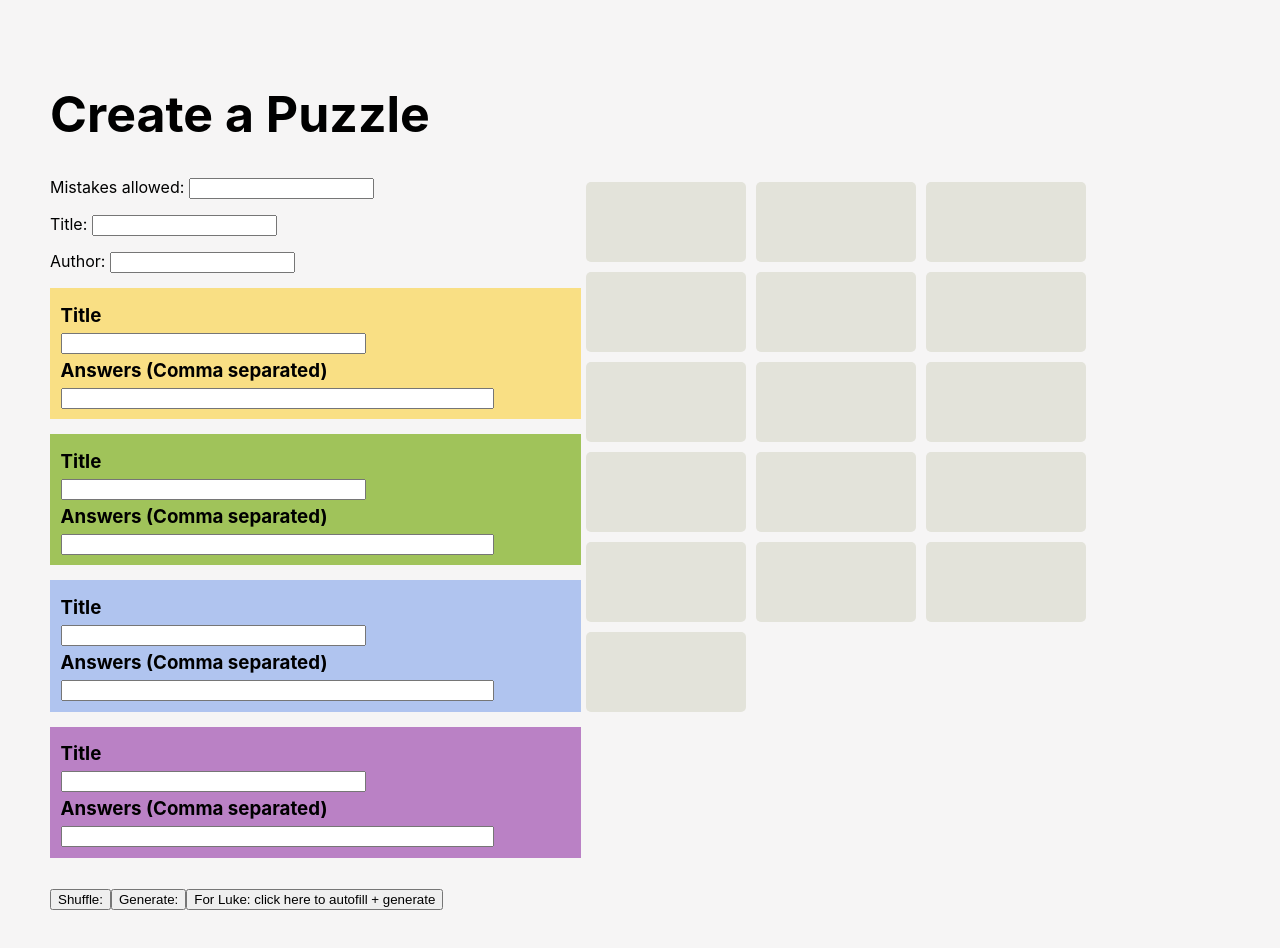
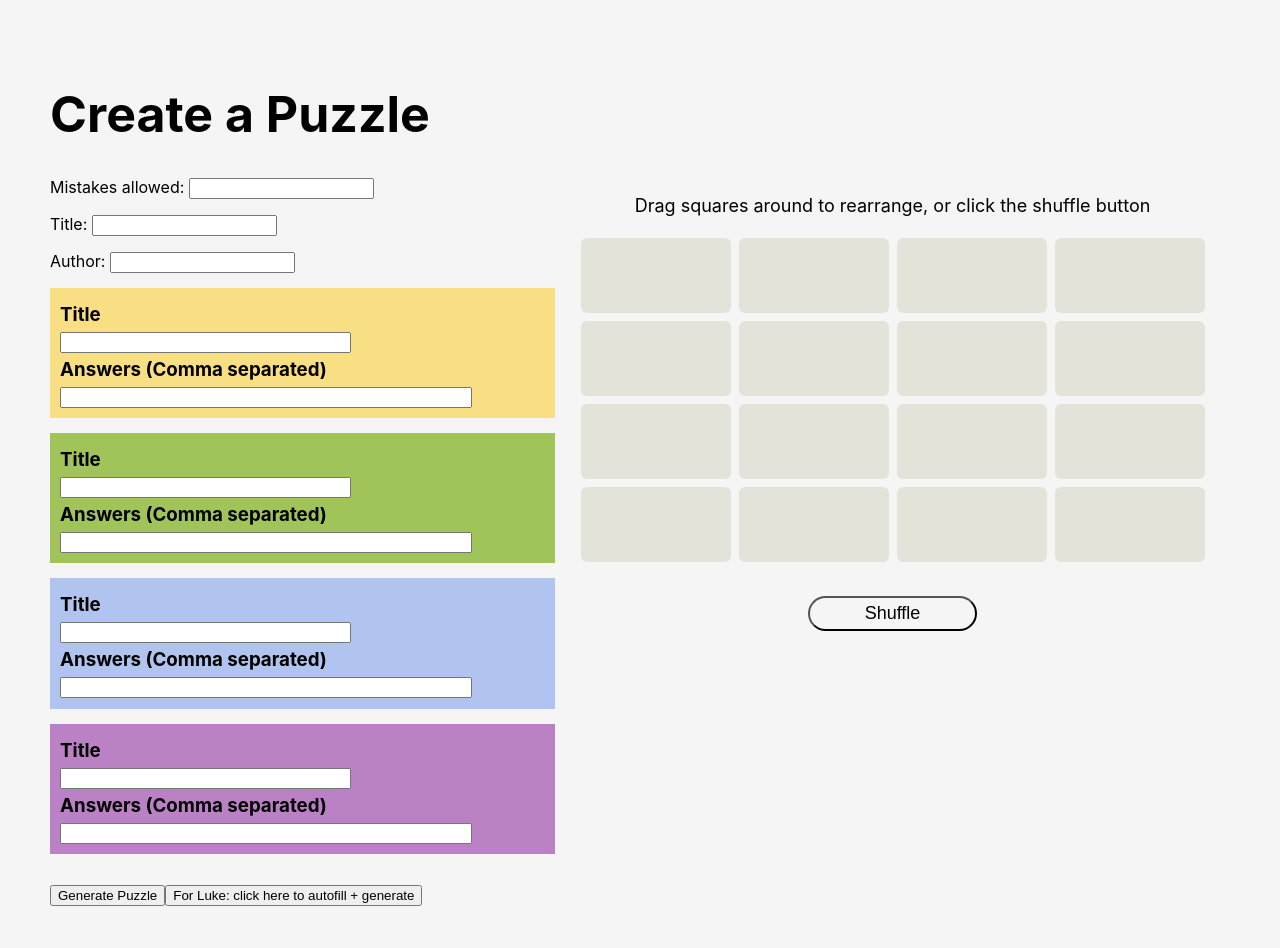
Before and after one commit to lukecolombo03/connections-maker, a React (Create React App) app: page / in a window 1280 px wide. Shown: the top 948 px of the page. Built offline with nearby package versions, Linux system fonts and the light colour scheme.

Commit message:
Added files via upload

```diff
--- a/src/AnswerFeedback.js
+++ b/src/AnswerFeedback.js
@@ -26,6 +26,9 @@ export default function AnswerFeedback({flag, show, visible, setVisible}) {
     if (flag === 2) {
         text = "Already guessed!";
     }
+    if (flag === 3) {
+        text = "Solid";
+    }
 
     if (show) {
         return (
--- a/src/App.js
+++ b/src/App.js
@@ -15,7 +15,7 @@ function App() {
     let allWords = [yellowInput, greenInput, blueInput, purpleInput].map(
         innerList => parseInput(innerList));
 
-    // pares user's input so the commas separate it into 4 words
+    // parse user's input so the commas separate it into 4 words
     // color param should be one of the state variables
     function parseInput(color) {
         // splits user input by comma, maps it to uppercase
@@ -63,7 +63,7 @@ function App() {
     }
 
     return (
-        <div>
+        <div className={"app-cont"}>
             {content}
         </div>
 
--- a/src/CreateScreen.js
+++ b/src/CreateScreen.js
@@ -2,7 +2,6 @@ import React, {useState} from "react";
 import UserInputPanel from "./UserInputPanel";
 import WordSquare from "./WordSquare";
 import CreateForms from "./CreateForms";
-//TODO: make sure rows of CategoryAddPanels and Squares line up
 //TODO: let users drag squares around to rearrange them
 export default function CreateScreen({
                                          yellowInput, setYellowInput, yellowDesc, setYellowDesc,
@@ -12,16 +11,13 @@ export default function CreateScreen({
                                          setScreen, allWords, parseInput, mistakes, setMistakes,
                                          title, setTitle, author, setAuthor, answers, setAnswers
                                      }) {
-    //TODO: have a map of (int, String), representing positions and their corresponding words.
-    // Pass to PuzzleScreen a map of (String, List<int>) representing the categories and the
-    // correct words (as positions) in them.
-    // To check answer correctness, compare 'selected' (set of indices) to this map.
-    //first four should be parseInput(yellowInput)[0,4]
+    //(Key, value) = (Int, String)
+    //Represents each position (one of sixteen indices) and its corresponding word
+    const wordMap = new Map();
 
-    const wordMap = new Map();
-    let count = 0;
-
+    // Updates the word map every time the user types in a new word
     function updateWordMap() {
+        let count = 0;
         while (count < 16) {
             if (count < 4) {
                 wordMap.set(count, parseInput(yellowInput)[count]);
@@ -35,12 +31,9 @@ export default function CreateScreen({
             count++;
         }
     }
-
     updateWordMap();
 
-    // console.log("Word map:\t", wordMap, [...wordMap.values()]);
-
-    //make the keys the descriptions, the values the answers (as positions from the keys of wordMap)
+    //Make the keys the descriptions, the values the answers (as positions from the keys of wordMap)
     function updateAnswers() {
         const nextAnswers = {...answers};
         nextAnswers.yellow = [...wordMap.keys()].slice(0, 4);
@@ -112,7 +105,7 @@ export default function CreateScreen({
     const shuffle = (array) => {
         return array.sort(() => Math.random() - 0.5);
     };
-    let arrayToRender = shuffle([...wordMap.values()]);
+    let arrayToRender = [...wordMap.values()];
 
     //TODO: make this call the parent to ask for re-render - have to use state somehow I think
     function shuffleWords() {
@@ -139,12 +132,17 @@ export default function CreateScreen({
                         wordInput={purpleInput} setUserInput={setPurpleInput} descInput={purpleDesc}
                         setDescInput={setPurpleDesc} color={"purple"}/>
                 </div>
-                <div className={"create-word-grid"}>
-                    {arrayToRender.map((val, i) => (<WordSquare key={i} text={val}/>))}
+                <div className={"word-grid-cont"}>
+                    <p className={"drag-text"}>Drag squares around to rearrange, or click the
+                        shuffle button</p>
+                    <div className={"word-grid"}>
+                        {arrayToRender.map(
+                            (val, i) => (<WordSquare key={i} text={val} visible={true}/>))}
+                    </div>
+                    <button onClick={() => shuffleWords()} className={"shuffle-button"}>Shuffle</button>
                 </div>
             </div>
-            <button onClick={() => shuffleWords()}>Shuffle: {" "}</button>
-            <button onClick={() => prepareForGenerate()}>Generate:</button>
+            <button onClick={() => prepareForGenerate()}>Generate Puzzle</button>
             <button onClick={() => autofill()}>For Luke: click here to autofill + generate</button>
         </div>
     )
--- a/src/PuzzleScreen.js
+++ b/src/PuzzleScreen.js
@@ -2,6 +2,7 @@ import React, {useEffect, useState} from "react";
 import WordSquare from "./WordSquare";
 import Mistakes from "./Mistakes";
 import AnswerFeedback from "./AnswerFeedback";
+import SolvedDisplay from "./SolvedDisplay";
 //TODO:
 // 1) Shuffle the WordSquares
 // 2) Make a shuffle button
@@ -11,10 +12,11 @@ import AnswerFeedback from "./AnswerFeedback";
 // 6) Let users drag squares around to rearrange them
 export default function PuzzleScreen({
                                          words, title, author, descriptions, mistakes, setMistakes,
-                                         answers, setAnswers
+                                         answers
                                      }) {
+    // console.log(words, descriptions, answers);
     /**
-     * Position map: every square index (position) has an associated word
+     * Position map: every square index (position) has an associated word, and a status (visible or not)
      * (Key, Val) = (position, word)
      * @type {*[]}
      */
@@ -25,6 +27,10 @@ export default function PuzzleScreen({
     }
     const [positions, setPositions] = useState(positionMap);
 
+    /**
+     * The positions of all squares that have already been solved (removed from board)
+     */
+    const [solved, setSolved] = useState(new Set());
 
     /**
      * Selected set: the positions of all squares that are selected (highlighted)
@@ -49,8 +55,9 @@ export default function PuzzleScreen({
     let readyToSubmit = (selected.size === 4);
     let readyToDeselect = (selected.size > 0);
 
-    //TODO: make sure the sorting part actually works...
+
     // Helper function for handleSubmit()
+    // Compares two arrays and returns true if every element of B is in A
     function compareArrays(a, b) {
         if (a === b) {
             return true;
@@ -61,9 +68,10 @@ export default function PuzzleScreen({
         if (a.length !== b.length) {
             return false;
         }
-        a = a.toSorted((one, two) => one === two);
-        b = b.toSorted((one, two) => one === two);
-        // console.log(a, b);
+        // console.log("Before\t", a, b);
+        a.sort();
+        b.sort();
+        // console.log("After\t", a, b);
         for (let i = 0; i < a.length; ++i) {
             if (a[i] !== b[i]) {
                 return false;
@@ -72,23 +80,31 @@ export default function PuzzleScreen({
         return true;
     }
 
+    /**
+     * Whether the answer feedback should be visible
+     */
     const [visible, setVisible] = useState(true);
 
+    /**
+     * All the code for when a user submits a guess
+     */
     function handleSubmit() {
         // Make variables for the user's guess and all correct answers
         const all_answers = [...Object.values(answers).map(list => list.slice(0, 4))];
         const guess = Array.from(selected);
-        // Check if guess is already guessed
+        // Check if guess is already guessed: if it is, don't process this guess
         setGuesses([...guesses, guess]);
+        // (will be True if some elements of A are the same as B)
         let alreadyGuessed = guesses.some(item => {
             return compareArrays(item, guess);
         });
         if (alreadyGuessed) {
-            console.log("TRUE");
             setShowFeedback(true);
             setVisible(true);
             setAnswerFeedbackFlag(2);
         }
+        // Process the guess, can either be correct or incorrect
+        else {
             //check if guess is in the list of all answers
             let correct = all_answers.some(item => {
                 return compareArrays(item, guess);
@@ -107,8 +123,19 @@ export default function PuzzleScreen({
             }
             // Handle correct guess
             //TODO: give user feedback when they get an answer correct
+                // 1: Compare guess to list of answers to figure out which category this is for
+                // (need mapping of answer list to category)
+                // 2: Send child the category color, name, and words
+                // Need to link the positions to
             else {
                 console.log("Correct!");
+                for (let item of guess) {
+                    setSolved(prevState => prevState.add(item));
+                }
+                console.log(answers.yellow.some(item => {
+                    return compareArrays(item, guess);
+                }))
+            }
         }
         //deselect all
         setSelected(new Set());
@@ -141,12 +168,14 @@ export default function PuzzleScreen({
             </div>
             <AnswerFeedback show={showFeedback} flag={answerFeedbackFlag} visible={visible}
                             setVisible={setVisible}/>
-            <div className={"puzzle-word-grid"}>
+            <SolvedDisplay words={words} title={descriptions[0]} color={"blue"}/>
+            <div className={"word-grid puzzle-grid"}>
                 {[...positions.keys()].map(pos => (
                     <WordSquare key={pos} text={positions.get(pos)}
                                 position={pos}
                                 isSelected={selected.has(pos)}
-                                onClickProp={handleSelect}/>
+                                onClickProp={handleSelect}
+                                visible={!solved.has(pos)}/>
                 ))}
             </div>
             <div className={"puzzle-bottom"}>
@@ -154,10 +183,10 @@ export default function PuzzleScreen({
                 <div className={"bottom-buttons"}>
                     <button className={"puzzle-button"}>Shuffle</button>
                     <button disabled={!readyToDeselect} onClick={handleDeselect}
-                            className={"puzzle-button"}>Deselect all
+                            className={"puzzle-button deselect"}>Deselect All
                     </button>
                     <button disabled={!readyToSubmit} onClick={handleSubmit}
-                            className={`puzzle-button submit-button`}>Submit
+                            className={"puzzle-button submit"}>Submit
                     </button>
                 </div>
             </div>
--- /dev/null
+++ b/src/SolvedDisplay.js
@@ -0,0 +1,12 @@
+export default function SolvedDisplay({title, words, color}) {
+
+    //TODO: remove the comma from the last word
+    return (
+        <div className={`solved-display ${color}`}>
+            <h4>{title}</h4>
+            <div className={"solved-words"}>{words.map((word, index) => (
+                <span key={index}>{word}{", "}</span>
+            ))}</div>
+        </div>
+    )
+}
--- a/src/WordSquare.js
+++ b/src/WordSquare.js
@@ -1,17 +1,27 @@
 import {useState} from "react";
 
-export default function WordSquare({text, position, isSelected, onClickProp}) {
+/**
+ * Represents one of 16 squares that has a word in it
+ * @param text
+ * @param position
+ * @param isSelected
+ * @param onClickProp
+ * @param visible
+ * @returns {JSX.Element}
+ * @constructor
+ */
+export default function WordSquare({text, position, isSelected, onClickProp, visible}) {
     const onClick = () => {
         onClickProp(position);
     }
 
     if (isSelected) {
         return (
-            <button className={`square selected`} onClick={onClick}>
+            <button className={"square selected"} onClick={onClick}>
                 {text}
             </button>
         )
-    } else {
+    } else if (visible) {
         return (
             <button className={"square"} onClick={onClick}>
                 {text}
--- a/src/index.css
+++ b/src/index.css
@@ -3,11 +3,14 @@
   --green: #a0c35a;
   --blue: #b0c4ef;
   --purple: #ba81c5;
+  --background: #f6f5f5;
+  --highlight: #5a594e;
+  --square-height: 75px;
 }
 
 body {
-  margin: 0px;
-  background: #f6f5f5;
+  margin: 0;
+  background: var(--background);
   padding: 50px;
   font-family: -apple-system, BlinkMacSystemFont, 'Segoe UI', 'Roboto', 'Oxygen',
     'Ubuntu', 'Cantarell', 'Fira Sans', 'Droid Sans', 'Helvetica Neue',
@@ -58,7 +61,11 @@ code {
 
 h3 {
   /*border: 2px solid black;*/
-  margin: 5px 0px 5px 0px;
+  margin: 5px 0 5px 0px;
+}
+
+h4 {
+  margin: 2px 0 2px 0;
 }
 
 .title-label {
@@ -70,32 +77,57 @@ h3 {
   width: 85%;
 }
 
-/*.title-label:focus {*/
-/*  border: 3px solid #555;*/
-/*  background-color: blue;*/
-/*}*/
+.word-grid-cont {
+  display: flex;
+  flex-flow: column;
+  /*border: 2px solid red;*/
+  height: fit-content;
+}
 
-.create-word-grid {
+.word-grid {
   display: block flex;
   flex-flow: row wrap;
+  justify-content: center;
   /*border: 2px solid red;*/
-  width: 650px;
-  height: 300px;
+  width: calc(9 * var(--square-height));
+  height: fit-content;
   margin-bottom: 30px;
+}
+
+.drag-text {
+  align-self: center;
+  font-size: 18px;
+}
+
+.shuffle-button {
+  width: 25%;
+  height: 35px;
+  margin: auto;
+  /*border: 2px solid red;*/
+  font-size: 18px;
+  border-radius: 30px;
+  background-color: var(--background);
 }
 
 .square {
   background: #e3e3da;
   color: black;
   border: none;
-  font-size: 2.2vw;
+  font-size: 1.5vw;
   font-weight: bold;
-  height: 80px;
-  width: 160px;
-  margin: 5px;
-  border-radius: 5px;
-  /*padding: 0px;*/
-  text-align: center;
+  height: var(--square-height);
+  width: calc(2 * var(--square-height));
+  border-radius: 6px;
+  margin: 4px;
+  justify-content: center;
+  cursor: pointer; /*Makes the cursor different when you hover*/
+  overflow: hidden;
+  word-break: break-word;
+}
+
+.selected {
+  background: var(--highlight);
+  color: white;
 }
 
 .yellow {
@@ -124,18 +156,8 @@ h3 {
   /*border: 2px solid gold;*/
 }
 
-.puzzle-word-grid {
-  display: block flex;
-  flex-flow: row wrap;
-  /*border: 2px solid red;*/
-  width: 700px;
-  /*height: 300px;*/
-  margin-bottom: 30px;
-}
-
-.selected {
-  background: #707065;
-  color: white;
+.puzzle-grid {
+  margin-bottom: 60px;
 }
 
 .puzzle-container {
@@ -156,7 +178,7 @@ h3 {
 .dot {
   height: 20px;
   width: 20px;
-  background-color: #676262;
+  background-color: #5a594e;
   border-radius: 50%;
   display: inline-block;
   margin-left: 5px;
@@ -192,24 +214,47 @@ h3 {
   justify-items: baseline;
 }
 
+.mistakes {
+  margin: auto;
+}
+
 .bottom-buttons {
   display: flex;
   flex-direction: row;
+  justify-content: center;
+  gap: 10px;
   /*border: 2px solid pink;*/
+  margin: 18px auto auto;
   width: 100%;
 }
 
 .puzzle-button {
-  border-radius: 5px;
+  border-radius: 35px;
+  border-width: 1px;
+  background-color: var(--background);
+  width: 12%;
+  height: 50px;
+  line-height: 18px;
+  font-size: 16px;
+  font-weight: bold;
 }
 
-.submit-button {
-  width: 50%;
+.puzzle-button:enabled {
+  cursor: pointer;
+}
+
+.deselect {
+  width: 18%;
+}
+
+.submit:enabled {
+  background-color: black;
+  color: var(--background);
 }
 
 .answer-feedback {
   background-color: #676262;
-  color: white;
+  color: var(--background);
   width: 200px;
   height: 50px;
   text-align: center;
@@ -217,3 +262,18 @@ h3 {
   padding: 15px;
   transition: color 3s;
 }
+
+.solved-display {
+  display: flex;
+  flex-direction: column;
+  font-size: 20px;
+  text-transform: uppercase;
+  /*border: 2px solid blue;*/
+  /*24 because it's 3 * gap*/
+  width: calc(8 * var(--square-height) + 24px);
+  margin: 5px auto;
+  border-radius: 6px;
+  align-items: center;
+  justify-content: center;
+  height: var(--square-height);
+}
```
Also changed, not shown: src/Square.js (deleted, +0 -9 lines), 1 other file (tests, documents, lock files or other folders). Lines whose indentation alone changed are shown as unchanged.
